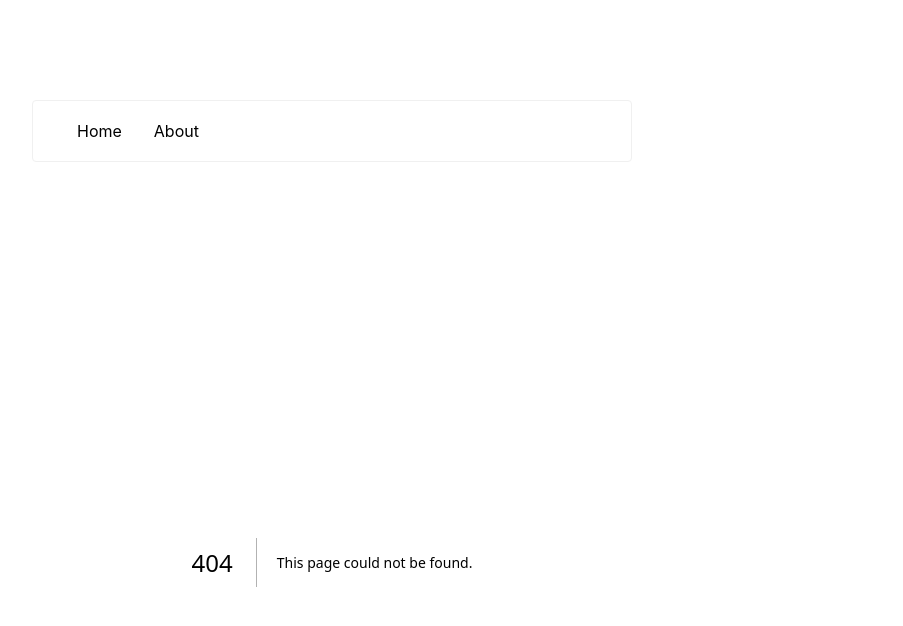
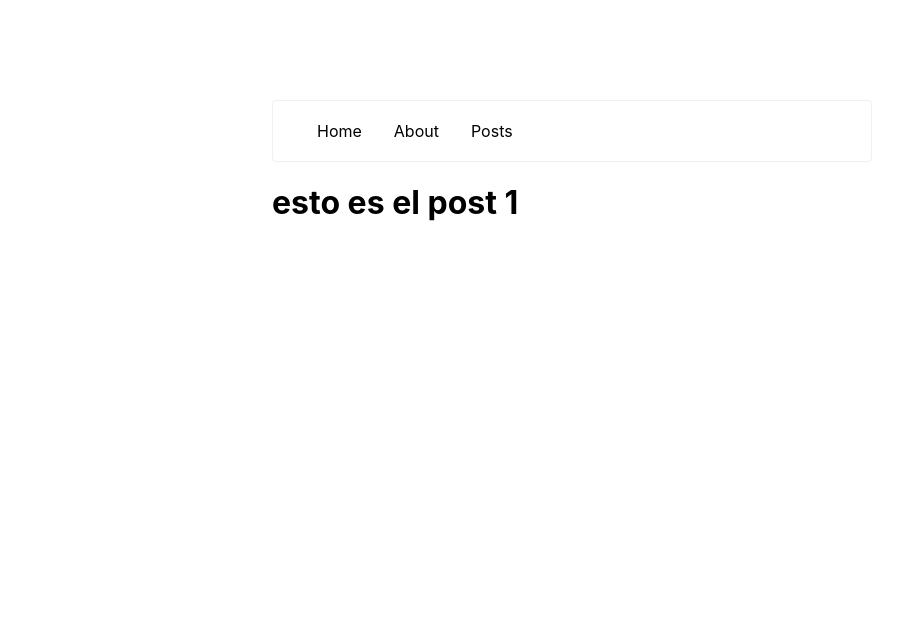
Before and after one commit to msksaul/nextjs-13-app, a Next.js app: page /posts/1 in a window 1280 px wide. Before the commit this address had no page. Shown: the top 626 px of the page, without its empty margins (68-971 px from the left). Built offline with nearby package versions, Linux system fonts and the light colour scheme.

Commit message:
Dynamic Routes

```diff
--- a/app/components/Navigation.jsx
+++ b/app/components/Navigation.jsx
@@ -9,6 +9,10 @@ const links = [
   {
     label: 'About',
     route: '/about'
+  },
+  {
+    label: 'Posts',
+    route: '/posts'
   }
 ]
 
--- /dev/null
+++ b/app/posts/[id]/page.jsx
@@ -0,0 +1,8 @@
+export default function Post({ params }) {
+
+  const { id } = params
+
+  return (
+    <h1>esto es el post {id}</h1>
+  )
+}
--- /dev/null
+++ b/app/posts/page.jsx
@@ -0,0 +1,5 @@
+export default function PostsPage() {
+  return (
+    <h1>posts</h1>
+  )
+}
```
